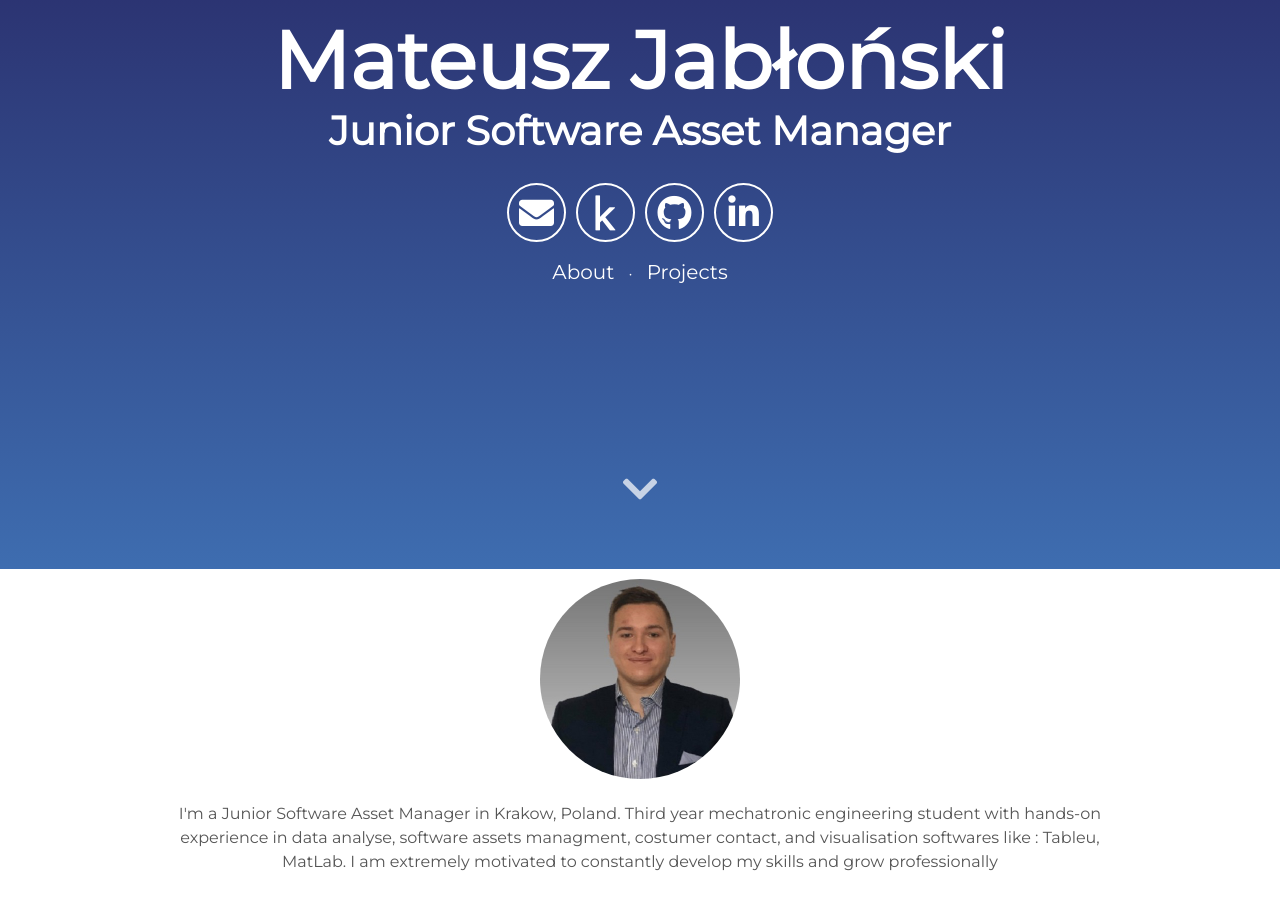
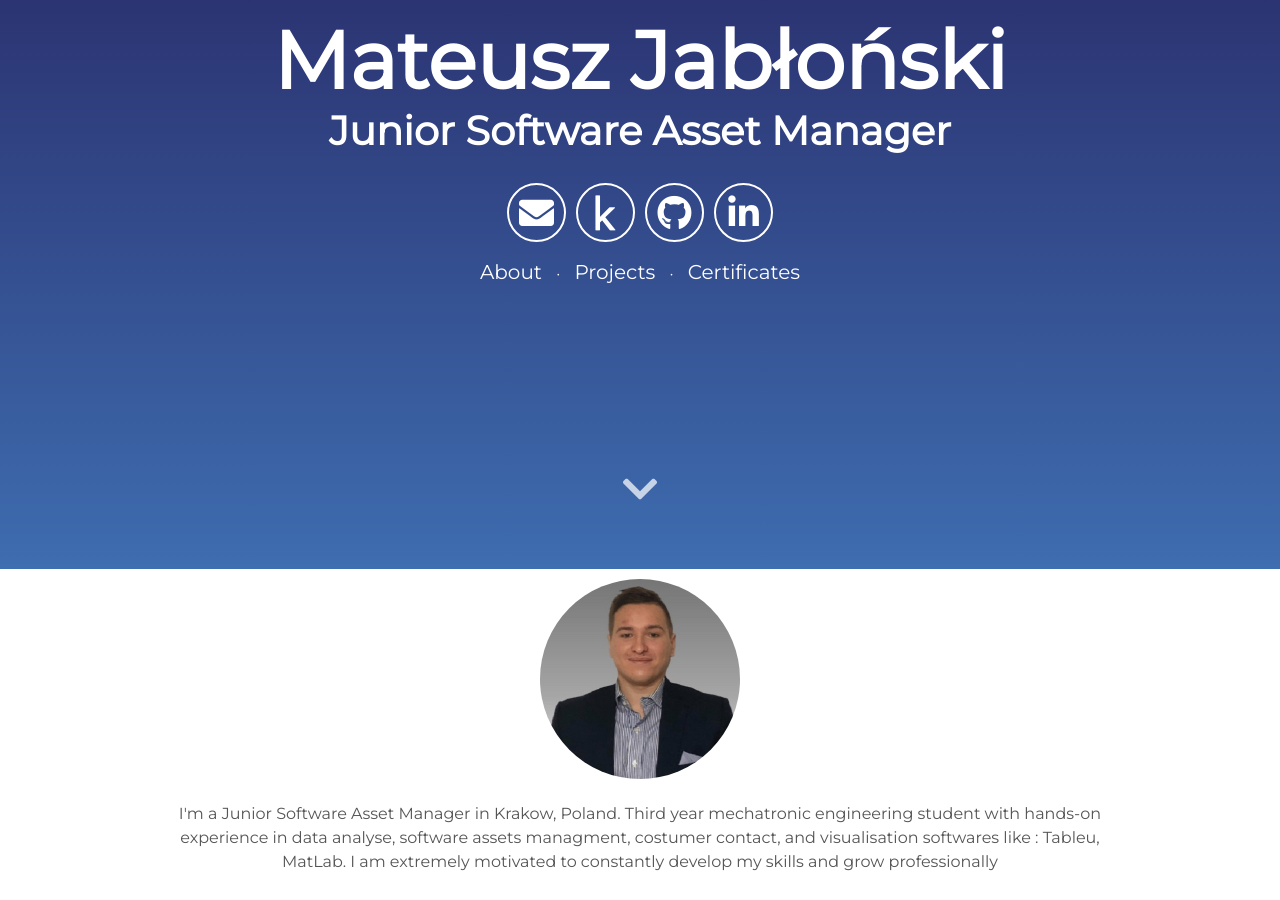
Before and after one commit to matJablo/Mateusz.JabIonski, a Jekyll site: the page built from index.html, in a window 1280 px wide and 900 px high, scrolled down 331 px. Built offline with Jekyll 4.4.1, drawn with Linux system fonts in a browser that asks for light colours.

Commit message:
Update header.html

```diff
--- a/_includes/header.html
+++ b/_includes/header.html
@@ -14,6 +14,8 @@
         <a class="link" href="#about" data-scroll>About</a>
         ·
         <a class="link" href="#projects" data-scroll>Projects</a>
+        ·
+        <a class="link" href="#projects" data-scroll>Certificates</a>
       </div>
   </div>
   <a class="down" href="#about" data-scroll><i class="icon fa fa-chevron-down" aria-hidden="true"></i></a>
```
